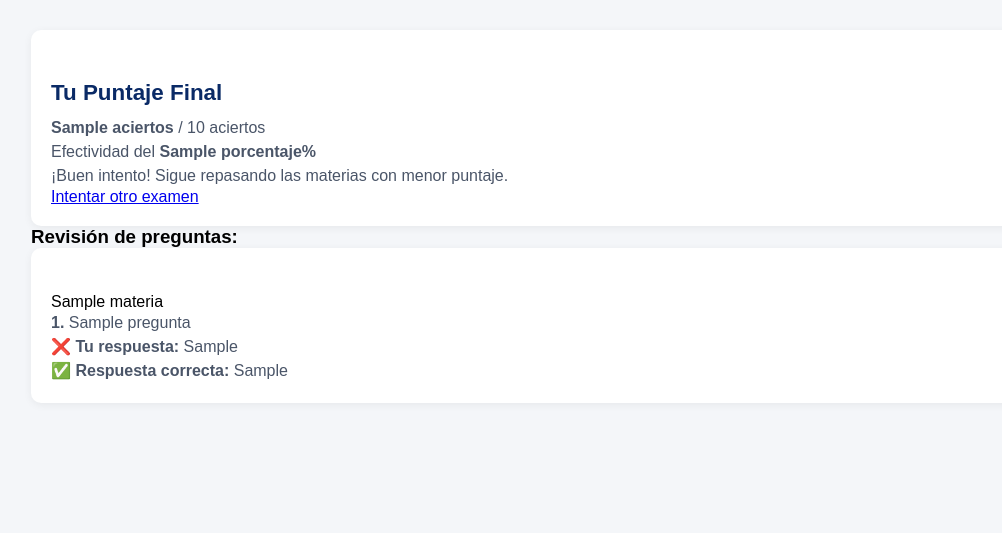
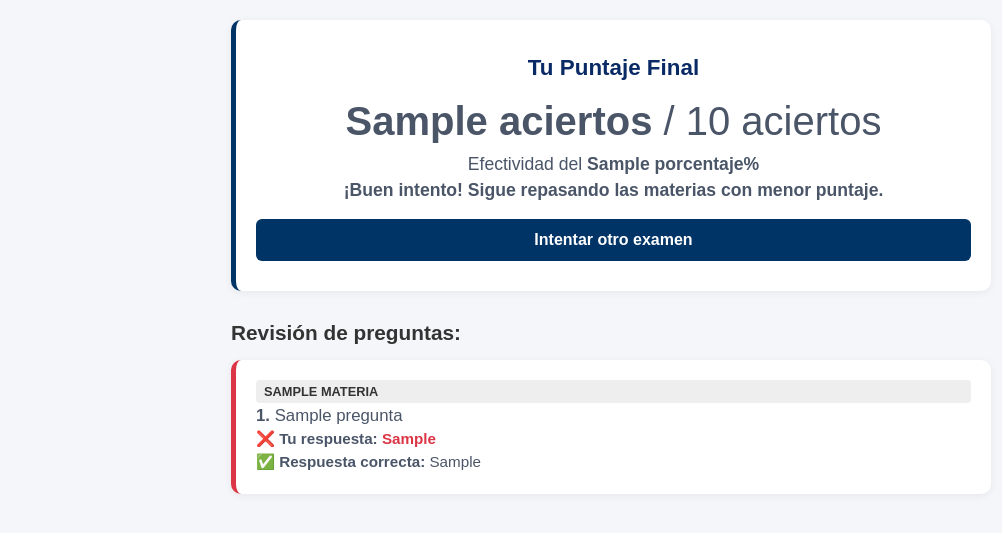
Before and after one commit to eduardoreyesjim8-lgtm/UniPrep, a Flask app: template templates/resultados.html in a window 1280 px wide. Shown: the part 160-693 px from the top of the page, without its empty margins (29-1031 px from the left). Run offline with Flask 3, Linux system fonts and the light colour scheme; the template is opened without the code that fills it: most values are stand-ins (such as "Sample title", 1, 10 or a date in 2020).

Commit message:
Update style.css

```diff
--- a/static/style.css
+++ b/static/style.css
@@ -144,6 +144,21 @@ h1, h2 {
 .card p {
     color: #4a5568;
     line-height: 1.5;
+    margin: 0;
+}
+
+/* Estado vacío dinámico (Sección Consejos) */
+.sin-consejos-container {
+    display: none;
+    text-align: center;
+    grid-column: 1 / -1;
+    padding: 40px;
+    color: #64748b;
+}
+
+.sin-consejos-texto {
+    font-size: 1.2rem;
+    font-weight: bold;
     margin: 0;
 }
 
@@ -631,14 +646,108 @@ h1, h2 {
 
 
 /* ==========================================================================
-   8. ANIMACIONES Y ELEMENTOS FLOTANTES (CRONÓMETRO MÓVIL)
+   8. NUEVO: VISTA DE RESULTADOS RESPONSIVA (`resultados.html`)
+   ========================================================================== */
+.resultados-main {
+    max-width: 800px;
+    margin: 0 auto;
+    padding: 15px 10px;
+    box-sizing: border-box;
+}
+
+.tarjeta-puntaje {
+    text-align: center;
+    border-left: 5px solid #003366;
+    padding: 30px 20px;
+}
+
+.puntaje-numeros {
+    font-size: clamp(1.8rem, 5vw, 2.5rem); /* Escalado fluido según pantalla */
+    margin: 10px 0;
+    color: #003366;
+}
+
+.puntaje-porcentaje {
+    font-size: 1.1rem;
+    color: #555;
+    margin-bottom: 15px;
+}
+
+.mensaje-resultado {
+    font-weight: bold;
+    font-size: 1.1rem;
+    margin: 15px 0;
+}
+
+.msg-aprobado { color: #28a745; }
+.msg-repaso { color: #dc3545; }
+
+.btn-reintentar-examen {
+    display: inline-block;
+    background-color: #003366;
+    color: white;
+    padding: 12px 24px;
+    border-radius: 6px;
+    text-decoration: none;
+    font-weight: bold;
+    margin-top: 15px;
+    transition: background 0.2s ease;
+    width: 100%; /* Botón completo en móvil */
+}
+
+.btn-reintentar-examen:hover {
+    background-color: #002244;
+}
+
+.titulo-revision {
+    margin: 30px 0 15px 0;
+    color: #333;
+    font-size: 1.3rem;
+}
+
+.tarjeta-revision {
+    margin-bottom: 20px;
+    padding: 20px;
+    position: relative;
+}
+
+.tarjeta-revision.correcta { border-left: 5px solid #28a745; }
+.tarjeta-revision.incorrecta { border-left: 5px solid #dc3545; }
+
+.tag-revision-materia {
+    background-color: #eee;
+    color: #333;
+    padding: 4px 8px;
+    border-radius: 4px;
+    font-size: 0.8rem;
+    font-weight: bold;
+    text-transform: uppercase;
+}
+
+.texto-revision-pregunta {
+    font-size: 1.05rem;
+    margin: 15px 0 10px 0;
+    line-height: 1.5;
+}
+
+.estado-respuesta {
+    margin: 8px 0;
+    font-size: 0.95rem;
+}
+
+.correcta .respuesta-usuario-texto { color: #28a745; font-weight: bold; }
+.incorrecta .respuesta-usuario-texto { color: #dc3545; font-weight: bold; }
+.respuesta-valida-container { color: #28a745; }
+
+
+/* ==========================================================================
+   9. ANIMACIONES Y ELEMENTOS FLOTANTES (CRONÓMETRO MÓVIL)
    ========================================================================== */
 @keyframes fadeIn {
     from { opacity: 0; transform: translateY(10px); }
     to { opacity: 1; transform: translateY(0); }
 }
 
-/* El cronómetro en móvil se queda fijo de manera compacta arriba para no estorbar */
 #cronometro {
     position: sticky !important;
     top: 10px;
@@ -653,7 +762,7 @@ h1, h2 {
 
 
 /* ==========================================================================
-   9. MEDIA QUERIES (PANTALLAS MEDIANAS Y GRANDES - COMPUTADORA)
+   10. MEDIA QUERIES (PANTALLAS MEDIANAS Y GRANDES - COMPUTADORA)
    ========================================================================== */
 @media (min-width: 768px) {
     body {
@@ -742,4 +851,12 @@ h1, h2 {
     .hero-contenido h2 {
         font-size: 2.2rem;
     }
+
+    /* Reajustes de diseño en resultados para escritorio */
+    .resultados-main {
+        padding: 20px;
+    }
+    .btn-reintentar-examen {
+        width: auto; /* Ancho natural del botón en PC */
+    }
 }
```
